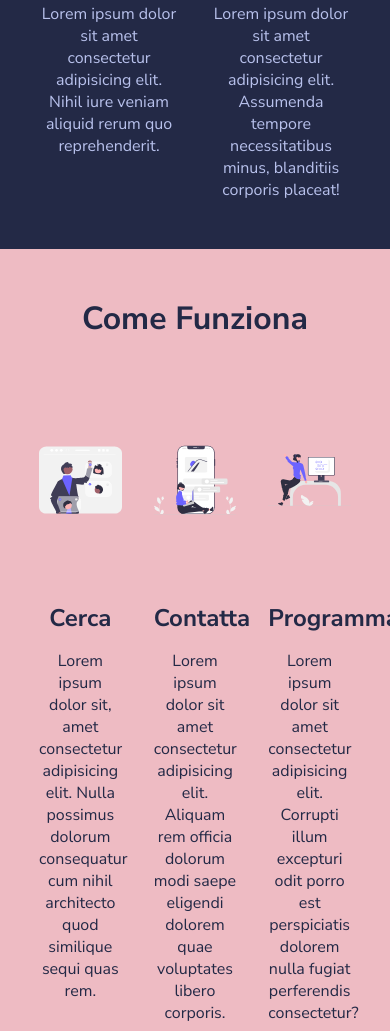
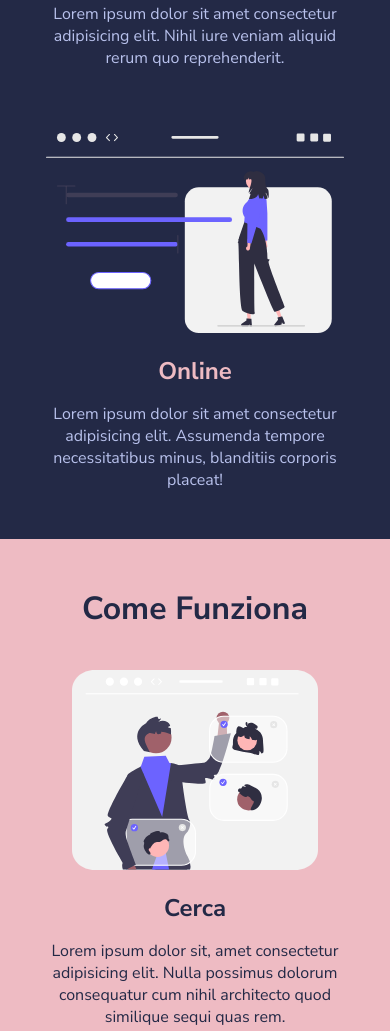
Before and after one commit to Giovanni-Damico98/html-css-resp-wannabe, a plain HTML site: page index.html in a window 390 px wide. Shown: the part 500-1531 px from the top of the page. Drawn offline with Linux system fonts and the light colour scheme.

Commit message:
@media screen fix, exercise complete

```diff
--- a/css/responsive.css
+++ b/css/responsive.css
@@ -1,20 +1,25 @@
-@media screen and (max-width: 768px) {
-    .container {
-        max-width: 550px;
+.container {
+    width: 100%;
+    max-width: 1140px;
+}
+
+/* Mobile */
+@media screen and (max-width: 576px) {
+    .row {
+        flex-wrap: wrap;
+        row-gap: 4rem;
     }
 
-}
-
-@media screen and (max-width: 576px) {
-    .container {
-        max-width: 384px;
+    .row .col {
+        width: 100%;
     }
 
-}
-
-@media screen and (min-width: 768px) {
-    .container {
-        max-width: 700px;
+    section:not(:first-child) {
+        margin-bottom: 0;
     }
 
+    .why-us {
+        padding: 3rem 0;
+        background-color: #222;
+    }
 }
```
